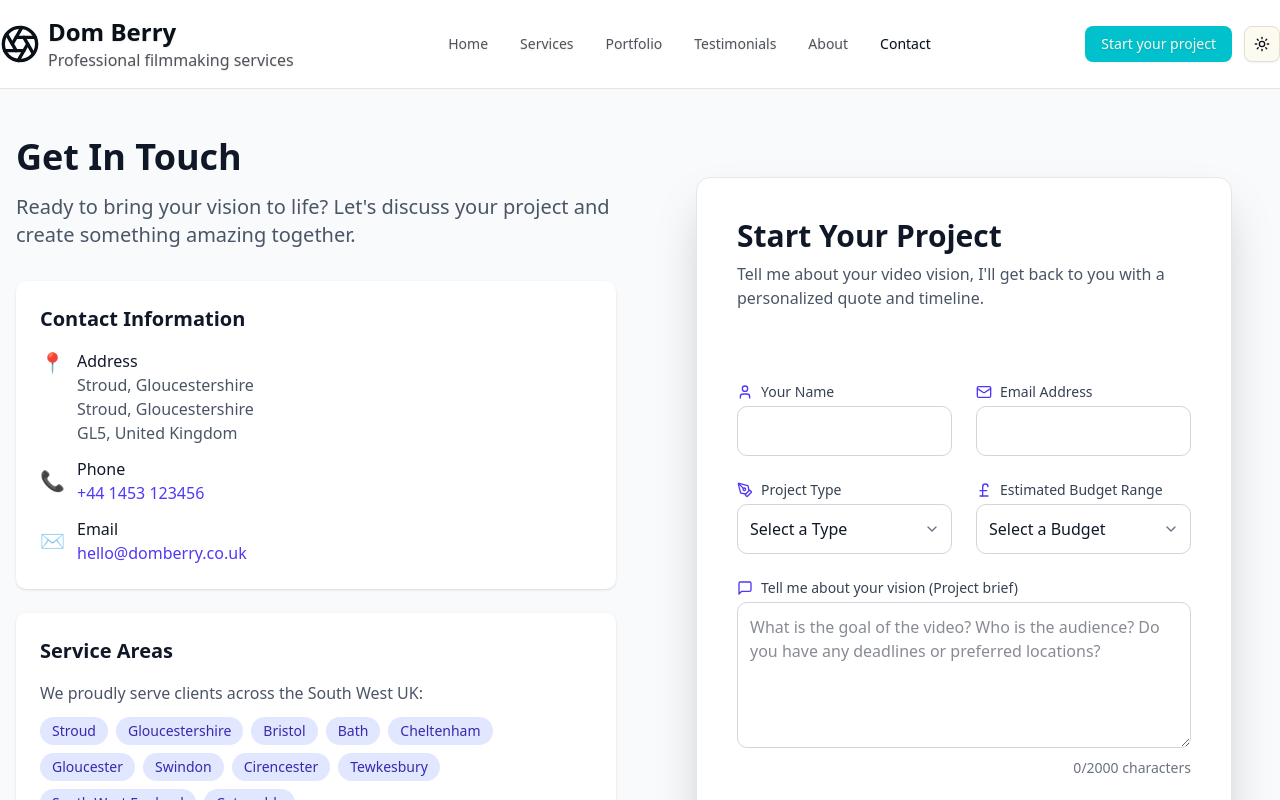
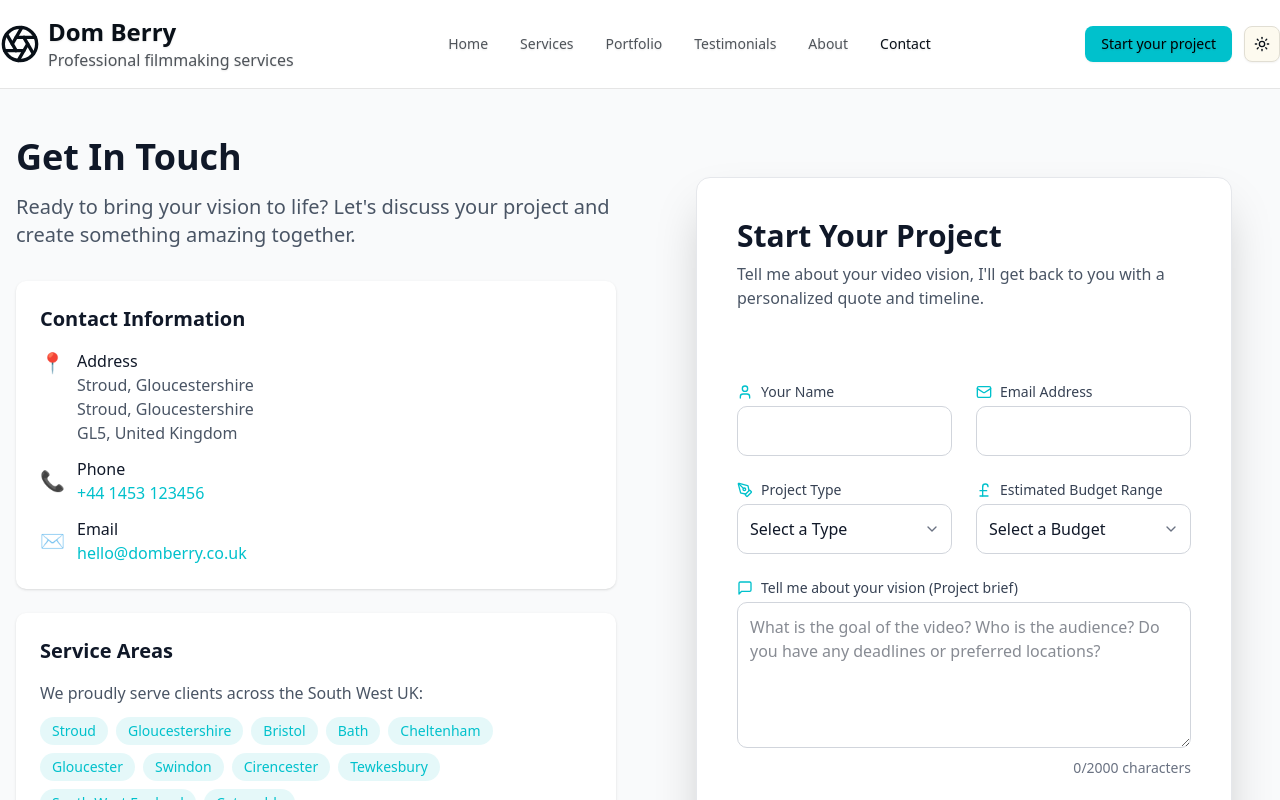
Before and after one commit to Simon-Bertram/dom-berry, a Next.js app in the folder apps/web/: page /contact in a window 1280 px wide. Shown: the top 800 px of the page. Built offline with nearby package versions, Linux system fonts and the light colour scheme; a web font is replaced by a local one.

Commit message:
Adjust colour scheme - teal in dark mode

```diff
--- a/apps/web/src/app/contact/page.tsx
+++ b/apps/web/src/app/contact/page.tsx
@@ -49,7 +49,7 @@ export default function ContactPage() {
                 </h2>
                 <div className="space-y-3">
                   <div className="flex items-start gap-3">
-                    <span className="text-indigo-600 text-xl">📍</span>
+                    <span className="text-primary text-xl">📍</span>
                     <div>
                       <p className="font-medium text-gray-900 dark:text-gray-100">
                         Address
@@ -66,13 +66,13 @@ export default function ContactPage() {
                   </div>
 
                   <div className="flex items-center gap-3">
-                    <span className="text-indigo-600 text-xl">📞</span>
+                    <span className="text-primary text-xl">📞</span>
                     <div>
                       <p className="font-medium text-gray-900 dark:text-gray-100">
                         Phone
                       </p>
                       <a
-                        className="text-indigo-600 hover:text-indigo-700 dark:text-indigo-400 dark:hover:text-indigo-300"
+                        className="text-primary hover:text-primary/90 dark:text-primary dark:hover:text-primary/90"
                         href={`tel:${BUSINESS_INFO.contact.phone}`}
                       >
                         {BUSINESS_INFO.contact.phone}
@@ -81,13 +81,13 @@ export default function ContactPage() {
                   </div>
 
                   <div className="flex items-center gap-3">
-                    <span className="text-indigo-600 text-xl">✉️</span>
+                    <span className="text-primary text-xl">✉️</span>
                     <div>
                       <p className="font-medium text-gray-900 dark:text-gray-100">
                         Email
                       </p>
                       <a
-                        className="text-indigo-600 hover:text-indigo-700 dark:text-indigo-400 dark:hover:text-indigo-300"
+                        className="text-primary hover:text-primary/90 dark:text-primary dark:hover:text-primary/90"
                         href={`mailto:${BUSINESS_INFO.contact.email}`}
                       >
                         {BUSINESS_INFO.contact.email}
@@ -108,7 +108,7 @@ export default function ContactPage() {
                 <div className="flex flex-wrap gap-2">
                   {BUSINESS_INFO.serviceAreas.map((area) => (
                     <span
-                      className="rounded-full bg-indigo-100 px-3 py-1 text-indigo-800 text-sm dark:bg-indigo-900 dark:text-indigo-200"
+                      className="rounded-full bg-primary/10 px-3 py-1 text-primary text-sm dark:bg-primary/20 dark:text-primary"
                       key={area}
                     >
                       {area}
--- a/apps/web/src/components/contact-form/contact-form-fields.tsx
+++ b/apps/web/src/components/contact-form/contact-form-fields.tsx
@@ -52,10 +52,7 @@ export function ContactFormFields({
           error={state.errors.name}
           htmlFor="name"
           icon={
-            <User
-              className="mr-2 text-indigo-600 dark:text-indigo-400"
-              size={16}
-            />
+            <User className="mr-2 text-primary dark:text-primary" size={16} />
           }
           label="Your Name"
         >
@@ -63,10 +60,10 @@ export function ContactFormFields({
             aria-describedby={state.errors.name ? "name-error" : undefined}
             aria-invalid={!!state.errors.name}
             aria-required="true"
-            className={`w-full rounded-lg border bg-white p-3 text-gray-900 transition duration-150 focus:ring-2 focus:ring-indigo-500 dark:bg-gray-800 dark:text-gray-100 ${
+            className={`w-full rounded-lg border bg-white p-3 text-gray-900 transition duration-150 focus:ring-2 focus:ring-primary dark:bg-gray-800 dark:text-gray-100 ${
               state.errors.name
                 ? "border-red-500 focus:border-red-500"
-                : "border-gray-300 focus:border-indigo-500 dark:border-gray-600"
+                : "border-gray-300 focus:border-primary dark:border-gray-600"
             }`}
             id="name"
             maxLength={100}
@@ -80,10 +77,7 @@ export function ContactFormFields({
           error={state.errors.email}
           htmlFor="email"
           icon={
-            <Mail
-              className="mr-2 text-indigo-600 dark:text-indigo-400"
-              size={16}
-            />
+            <Mail className="mr-2 text-primary dark:text-primary" size={16} />
           }
           label="Email Address"
         >
@@ -91,10 +85,10 @@ export function ContactFormFields({
             aria-describedby={state.errors.email ? "email-error" : undefined}
             aria-invalid={!!state.errors.email}
             aria-required="true"
-            className={`w-full rounded-lg border bg-white p-3 text-gray-900 transition duration-150 focus:ring-2 focus:ring-indigo-500 dark:bg-gray-800 dark:text-gray-100 ${
+            className={`w-full rounded-lg border bg-white p-3 text-gray-900 transition duration-150 focus:ring-2 focus:ring-primary dark:bg-gray-800 dark:text-gray-100 ${
               state.errors.email
                 ? "border-red-500 focus:border-red-500"
-                : "border-gray-300 focus:border-indigo-500 dark:border-gray-600"
+                : "border-gray-300 focus:border-primary dark:border-gray-600"
             }`}
             id="email"
             maxLength={254}
@@ -109,7 +103,7 @@ export function ContactFormFields({
           htmlFor="projectType"
           icon={
             <PenTool
-              className="mr-2 text-indigo-600 dark:text-indigo-400"
+              className="mr-2 text-primary dark:text-primary"
               size={16}
             />
           }
@@ -122,10 +116,10 @@ export function ContactFormFields({
               }
               aria-invalid={!!state.errors.projectType}
               aria-required="true"
-              className={`w-full appearance-none rounded-lg border bg-white p-3 pr-10 text-gray-900 transition duration-150 focus:ring-2 focus:ring-indigo-500 dark:bg-gray-800 dark:text-gray-100 ${
+              className={`w-full appearance-none rounded-lg border bg-white p-3 pr-10 text-gray-900 transition duration-150 focus:ring-2 focus:ring-primary dark:bg-gray-800 dark:text-gray-100 ${
                 state.errors.projectType
                   ? "border-red-500 focus:border-red-500"
-                  : "border-gray-300 focus:border-indigo-500 dark:border-gray-600"
+                  : "border-gray-300 focus:border-primary dark:border-gray-600"
               }`}
               defaultValue=""
               id="projectType"
@@ -149,7 +143,7 @@ export function ContactFormFields({
           htmlFor="projectBudget"
           icon={
             <PoundSterling
-              className="mr-2 text-indigo-600 dark:text-indigo-400"
+              className="mr-2 text-primary dark:text-primary"
               size={16}
             />
           }
@@ -162,10 +156,10 @@ export function ContactFormFields({
               }
               aria-invalid={!!state.errors.projectBudget}
               aria-required="true"
-              className={`w-full appearance-none rounded-lg border bg-white p-3 pr-10 text-gray-900 transition duration-150 focus:ring-2 focus:ring-indigo-500 dark:bg-gray-800 dark:text-gray-100 ${
+              className={`w-full appearance-none rounded-lg border bg-white p-3 pr-10 text-gray-900 transition duration-150 focus:ring-2 focus:ring-primary dark:bg-gray-800 dark:text-gray-100 ${
                 state.errors.projectBudget
                   ? "border-red-500 focus:border-red-500"
-                  : "border-gray-300 focus:border-indigo-500 dark:border-gray-600"
+                  : "border-gray-300 focus:border-primary dark:border-gray-600"
               }`}
               defaultValue=""
               id="projectBudget"
@@ -191,7 +185,7 @@ export function ContactFormFields({
         htmlFor="vision"
         icon={
           <MessageSquare
-            className="mr-2 text-indigo-600 dark:text-indigo-400"
+            className="mr-2 text-primary dark:text-primary"
             size={16}
           />
         }
@@ -202,10 +196,10 @@ export function ContactFormFields({
             aria-describedby={state.errors.vision ? "vision-error" : undefined}
             aria-invalid={!!state.errors.vision}
             aria-required="true"
-            className={`w-full rounded-lg border bg-white p-3 text-gray-900 transition duration-150 focus:ring-2 focus:ring-indigo-500 dark:bg-gray-800 dark:text-gray-100 ${
+            className={`w-full rounded-lg border bg-white p-3 text-gray-900 transition duration-150 focus:ring-2 focus:ring-primary dark:bg-gray-800 dark:text-gray-100 ${
               state.errors.vision
                 ? "border-red-500 focus:border-red-500"
-                : "border-gray-300 focus:border-indigo-500 dark:border-gray-600"
+                : "border-gray-300 focus:border-primary dark:border-gray-600"
             }`}
             id="vision"
             maxLength={2000}
--- a/apps/web/src/components/contact-form/contact-form.tsx
+++ b/apps/web/src/components/contact-form/contact-form.tsx
@@ -76,7 +76,7 @@ export default function ContactForm() {
 
           {/* Submit Button */}
           <button
-            className="flex w-full justify-center rounded-lg border border-transparent bg-indigo-600 px-4 py-3 font-bold text-lg text-white shadow-lg transition duration-300 ease-in-out hover:bg-indigo-700 focus:outline-none focus:ring-2 focus:ring-indigo-500 focus:ring-offset-2 disabled:opacity-50 dark:bg-indigo-500 dark:hover:bg-indigo-600"
+            className="flex w-full justify-center rounded-lg border border-transparent bg-primary px-4 py-3 font-bold text-black text-lg shadow-lg transition duration-300 ease-in-out hover:bg-primary/90 focus:outline-none focus:ring-2 focus:ring-primary focus:ring-offset-2 disabled:opacity-50 dark:bg-primary dark:hover:bg-primary/90"
             disabled={state.status === "loading" || isPending}
             type="submit"
           >
--- a/apps/web/src/components/header.tsx
+++ b/apps/web/src/components/header.tsx
@@ -14,8 +14,9 @@ export default function Header() {
         <Logo />
         <NavItems className="hidden items-center gap-8 lg:flex" />
         <div className="flex items-center gap-3">
-          <Button asChild className="hidden lg:inline-flex">
+          <Button asChild className="hidden text-black lg:inline-flex">
             <Link
+              className="text-black"
               href="/contact"
               onClick={() => trackButtonClick("Start your project", "/")}
             >
--- a/apps/web/src/components/home-page-content.tsx
+++ b/apps/web/src/components/home-page-content.tsx
@@ -32,7 +32,7 @@ export default function HomePageContent({
               Recent Projects
             </h2>
             <Link
-              className="text-indigo-600 underline underline-offset-4 transition-colors hover:text-indigo-700 dark:text-indigo-400 dark:hover:text-indigo-300"
+              className="text-indigo-600 underline underline-offset-4 transition-colors hover:text-indigo-700 dark:text-primary dark:hover:text-primary/80"
               href="/portfolio"
               onClick={handlePortfolioClick}
             >
@@ -77,7 +77,7 @@ export default function HomePageContent({
               Latest Testimonials
             </h2>
             <Link
-              className="text-indigo-600 underline underline-offset-4 transition-colors hover:text-indigo-700 dark:text-indigo-400 dark:hover:text-indigo-300"
+              className="text-indigo-600 underline underline-offset-4 transition-colors hover:text-indigo-700 dark:text-primary dark:hover:text-primary/80"
               href="/testimonials"
             >
               Read more
```
